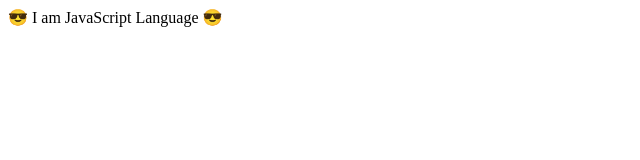
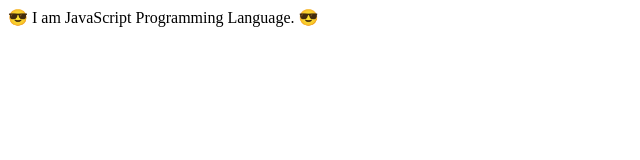
Before and after one commit to Ashik-2000/React, a React (Vite) app in the folder ForPractice/: page / in a window 1280 px wide. Shown: the top 160 px of the page, without its empty margins (0-640 px from the left). Built offline with nearby package versions, Linux system fonts and the light colour scheme.

Commit message:
composition

```diff
--- a/ForPractice/src/App.jsx
+++ b/ForPractice/src/App.jsx
@@ -1,9 +1,12 @@
-import React from "react";
-import Emoji from "./components/Emoji";
-import Text from "./components/Text";
+import Emoji from "./components/composition/Emoji";
+import Text from "./components/composition/Text";
 
 function App() {
-    return <div><Text /></div>;
+    return (
+        <Emoji>
+            {({addEmoji}) => <Text addEmoji={addEmoji}/>}
+        </Emoji>
+    );
 }
 
 export default App;
--- /dev/null
+++ b/ForPractice/src/components/composition/Emoji.jsx
@@ -0,0 +1,8 @@
+import React from "react";
+
+export default class Emoji extends React.Component {
+    addEmoji = (text, emoji) => `${emoji} ${text} ${emoji}`;
+    render() {
+        return this.props.children({ addEmoji: this.addEmoji });
+    }
+}
--- /dev/null
+++ b/ForPractice/src/components/composition/Text.jsx
@@ -0,0 +1,4 @@
+export default function Text({ addEmoji }) {
+    const text = "I am JavaScript Programming Language.";
+    return <div>{addEmoji ? addEmoji(text, "😎") : text}</div>;
+}
```
